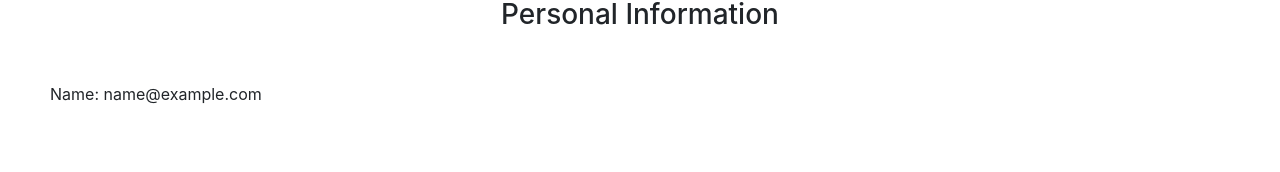
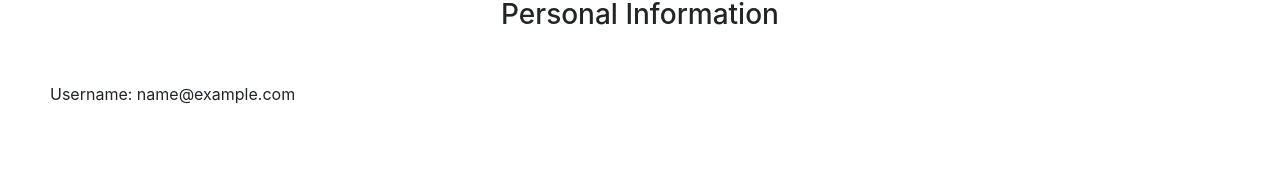
Before and after one commit to EmilPopovski24/react-course-project, a React (Create React App) app: page /account in a window 1280 px wide. Shown: the part 108-280 px from the top of the page. Built offline with nearby package versions, Linux system fonts and the light colour scheme; sample sign-in values are in the browser's storage.

Commit message:
Update Account.js

```diff
--- a/src/components/Account/Account.js
+++ b/src/components/Account/Account.js
@@ -9,8 +9,7 @@ export const Account = () => {
     return (
             <div className="account-page">
                 <h3 className="profile-info">Personal Information</h3>
-                <p>Name: {user.userEmail} </p>
-
+                <p>Username: {user.userEmail} </p>
             </div>
     )
 }
```
